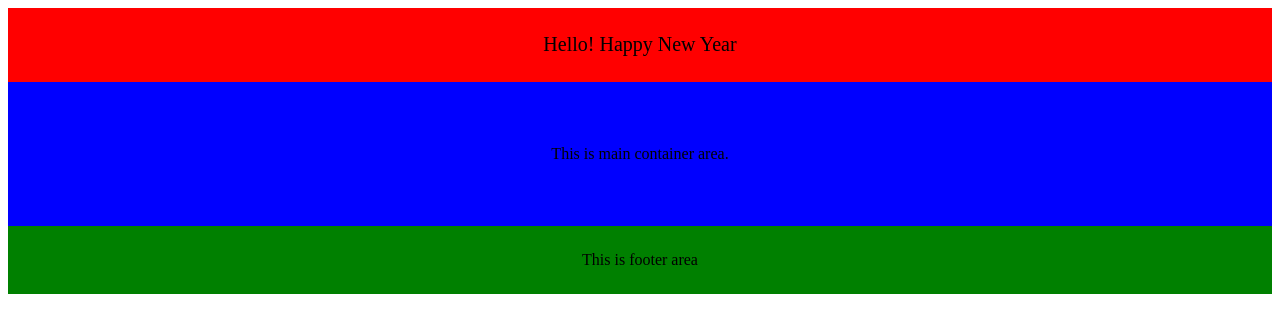
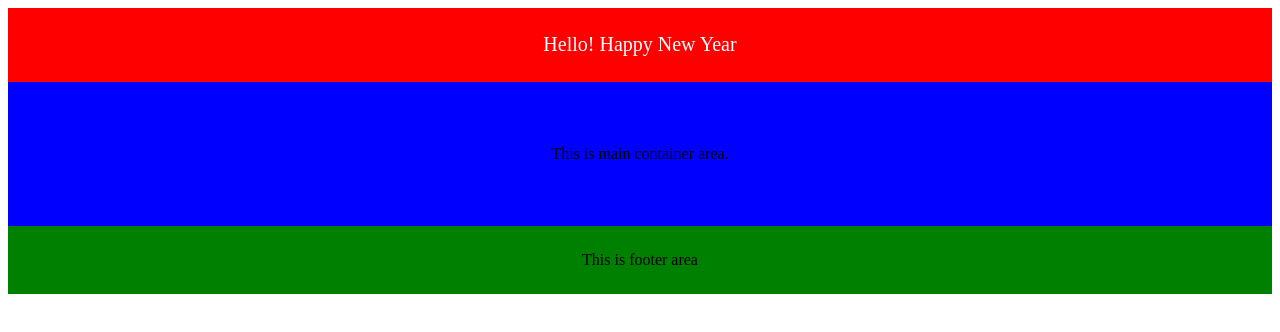
Before and after one commit to krishman98/csy1018-c, a plain HTML site: page index.html in a window 1280 px wide. Drawn offline with Linux system fonts and the light colour scheme.

Commit message:
header colour added

```diff
--- a/main.css
+++ b/main.css
@@ -2,7 +2,7 @@ body{
 	margin=0;
 }
 header{
-	background: red;padding: 2%;text-align:center;font-size: 20px;
+	background: red;padding: 2%;text-align:center;font-size: 20px;color: white;
 }
 section{
 	background: blue;padding: 5%;text-align: center;
```
